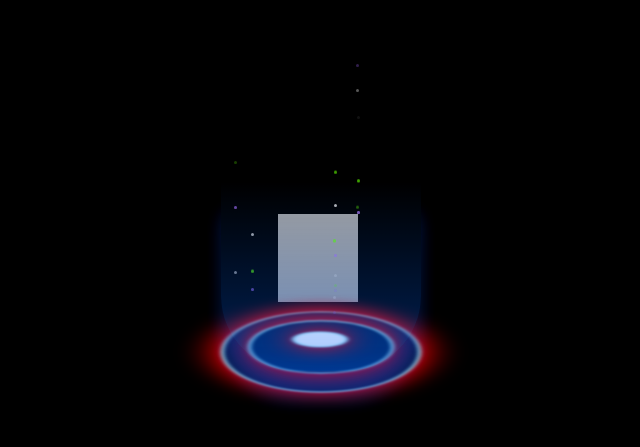
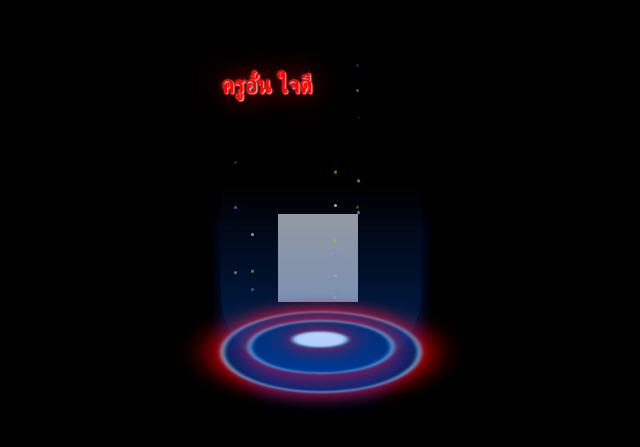
Before and after one commit to AliyahAunJo/web-logo-Aura, a plain HTML site: page index.html in a window 1280 px wide. Shown: the part 153-600 px from the top of the page, without its empty margins (319-959 px from the left). Drawn offline with Linux system fonts and the light colour scheme; grey boxes are pictures that could not be loaded.

Commit message:
Update index.html

```diff
--- a/index.html
+++ b/index.html
@@ -221,6 +221,10 @@
           bottom: 120px;
         }
       }
+        h1 {
+  color: red;
+  text-shadow: 1px 1px 2px white, 0 0 30px red, 0 0 5px darkred;
+}
     </style>
 
 </head>
@@ -231,6 +235,7 @@
       <div class="bg"></div>
       <div class="water"></div>
       <div class="base"></div>
+      <h1>ครูอั๋น ใจดี</h1>
     </div>
   </section>
 </body>
```
